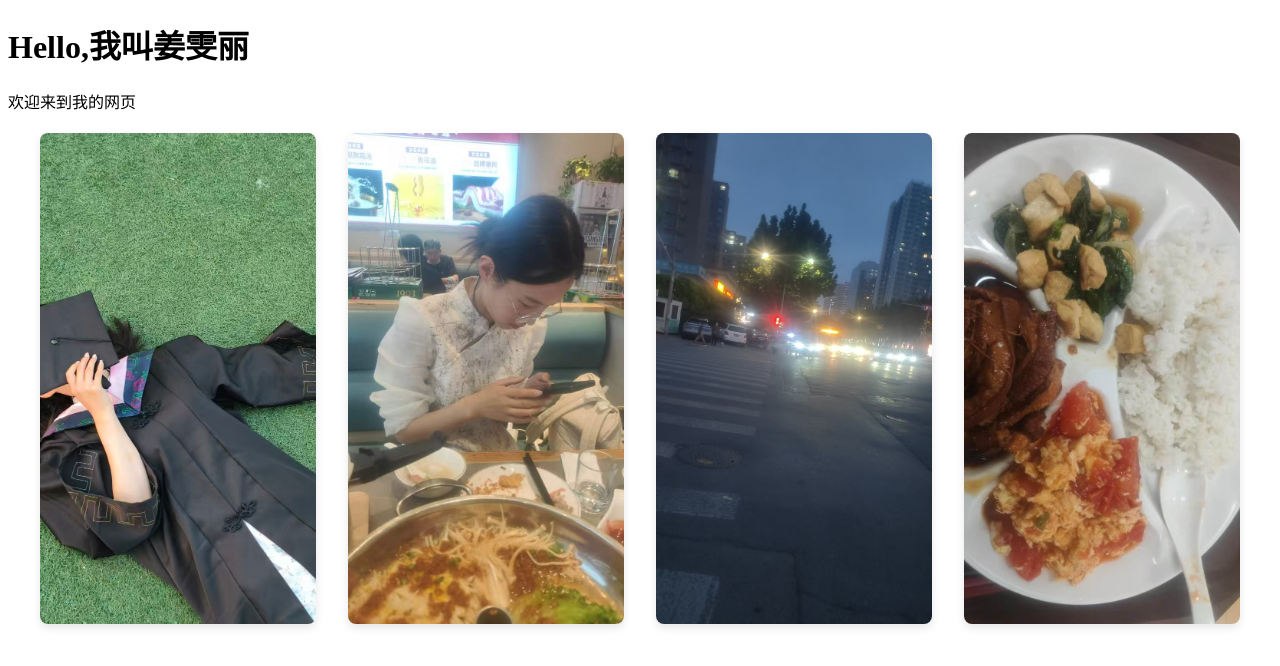
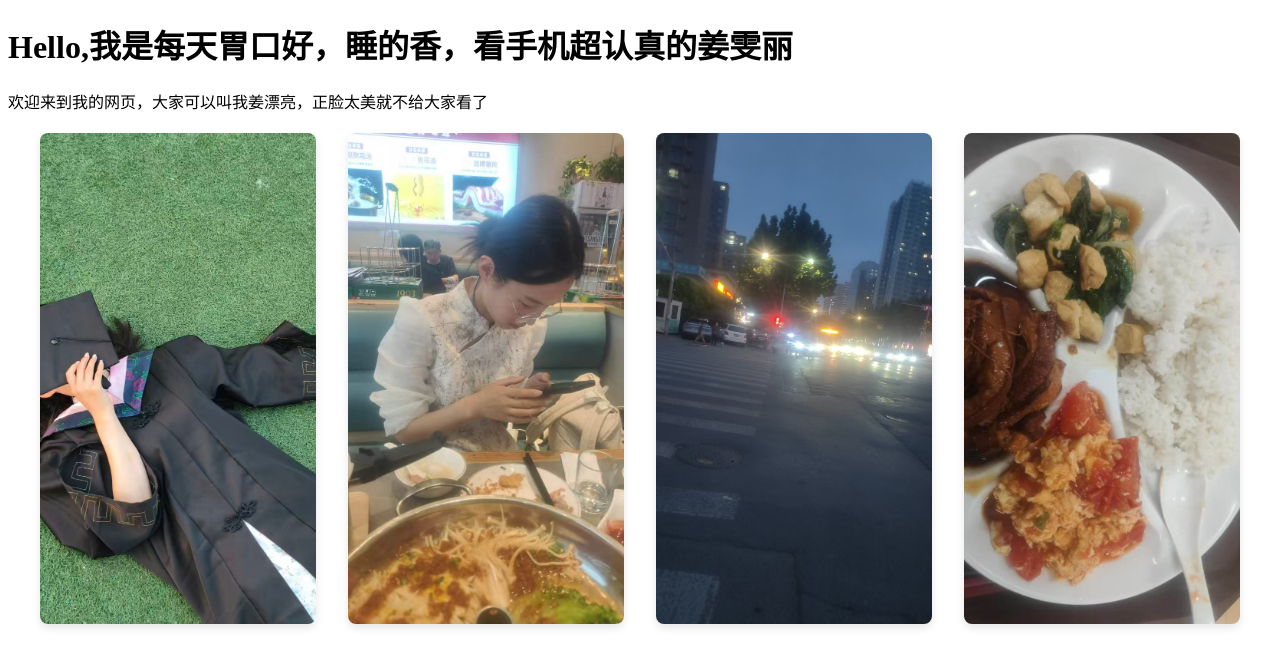
Before and after one commit to www19110501008/www19110501008.github.io, a plain HTML site: page index.html in a window 1280 px wide. Drawn offline with Linux system fonts and the light colour scheme.

Commit message:
Update index.html

```diff
--- a/index.html
+++ b/index.html
@@ -42,8 +42,8 @@
     </style>
 </head>
 <body>
-    <h1>Hello,我叫姜雯丽</h1>
-    <p>欢迎来到我的网页</p>
+    <h1>Hello,我是每天胃口好，睡的香，看手机超认真的姜雯丽</h1>
+    <p>欢迎来到我的网页，大家可以叫我姜漂亮，正脸太美就不给大家看了</p>
 
     <!-- 四张图片并排显示 -->
     <div class="image-container">
```
